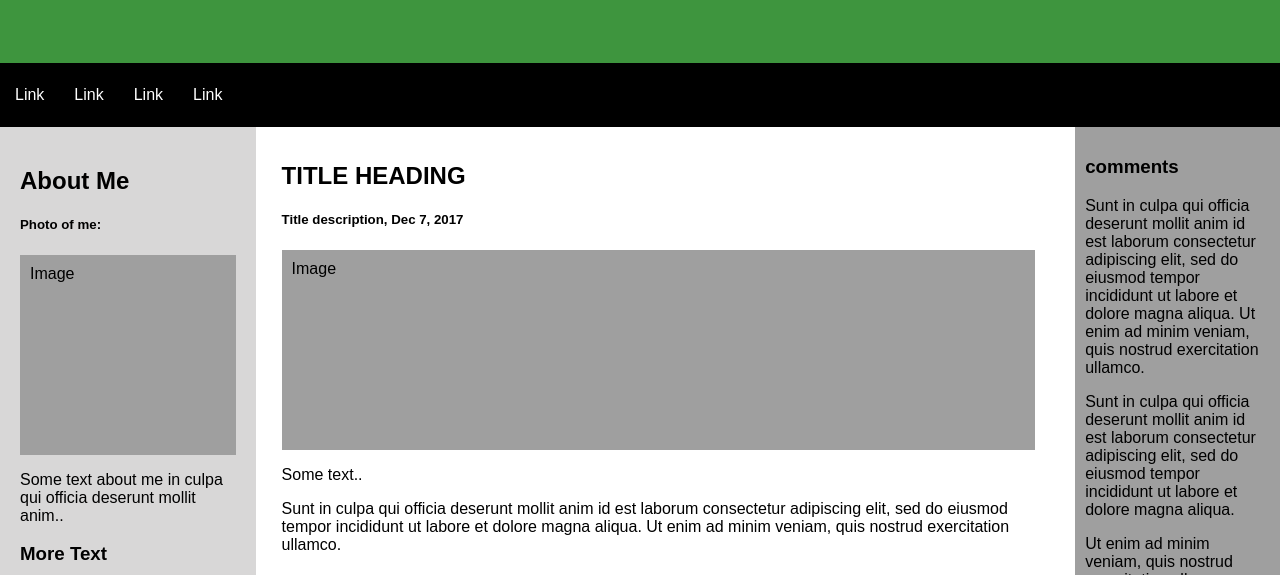
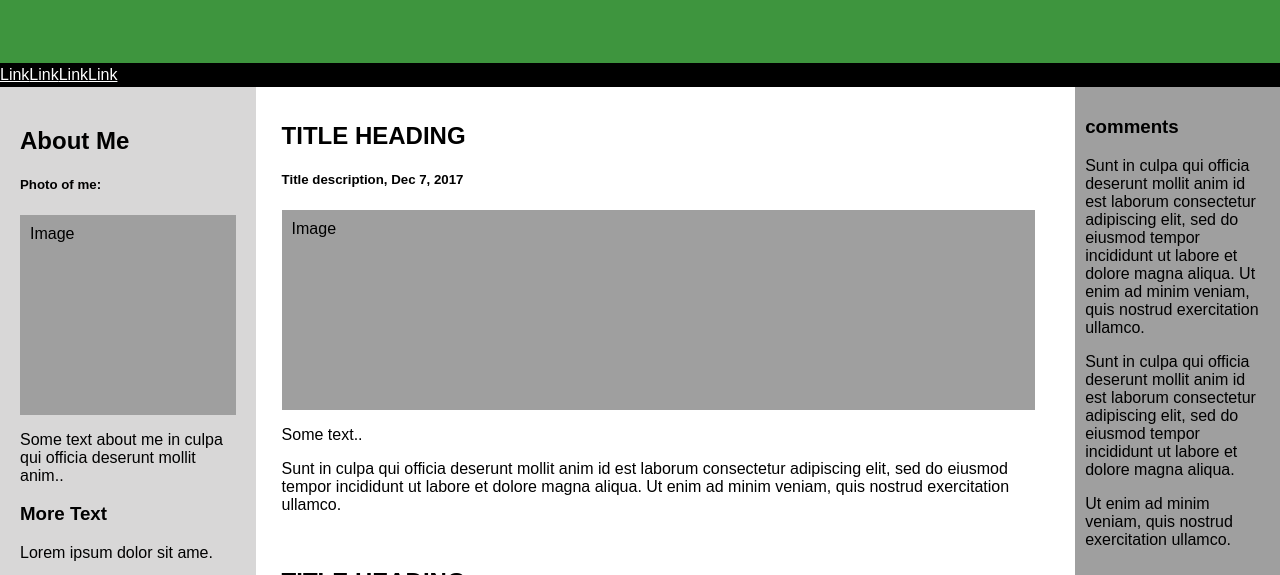
Before and after one commit to Ridlinxxz/frontend-tour, a plain HTML site: page media-queries2/index.html in a window 1280 px wide. Shown: the part 221-796 px from the top of the page. Drawn offline with Linux system fonts and the light colour scheme.

Commit message:
progress

```diff
--- a/media-queries2/style.css
+++ b/media-queries2/style.css
@@ -14,22 +14,17 @@ body {
 .navbar {
     display: flex;
     background-color: black;
-    padding: 20px 20px 20px 0;
-    text-align: center;
     width: 100%;
 
 }
 .navbar a {
-    text-decoration: none;
     color: white;
-    margin: auto 15px;
     line-height: 1.5;
 }
 .row {
     padding: auto;
     display: flex;
     flex-wrap: wrap;
-    width: 100%;
 }
 .side {
     width: 20%;
```
